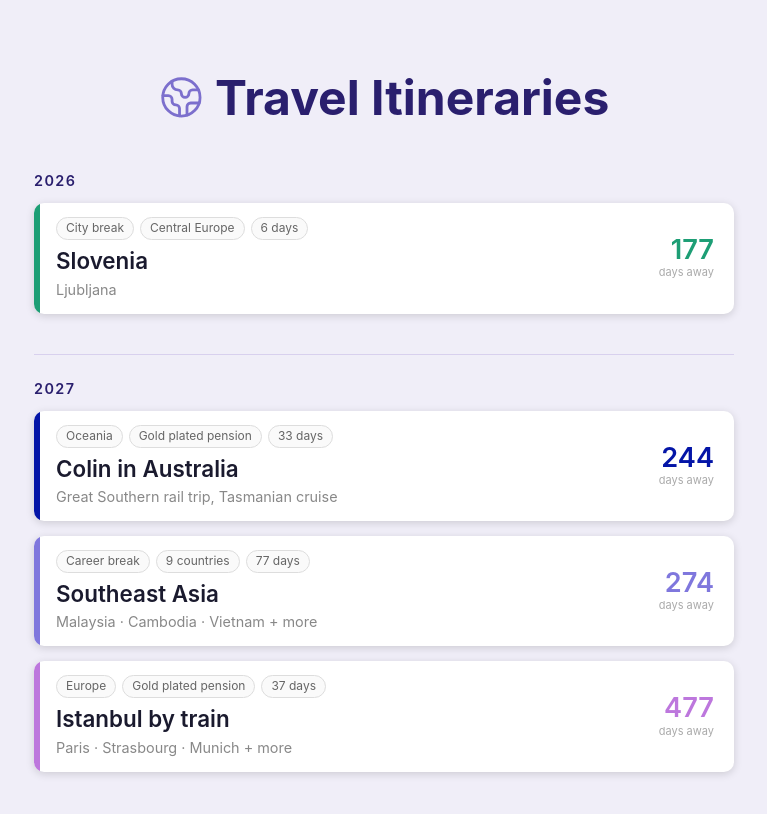
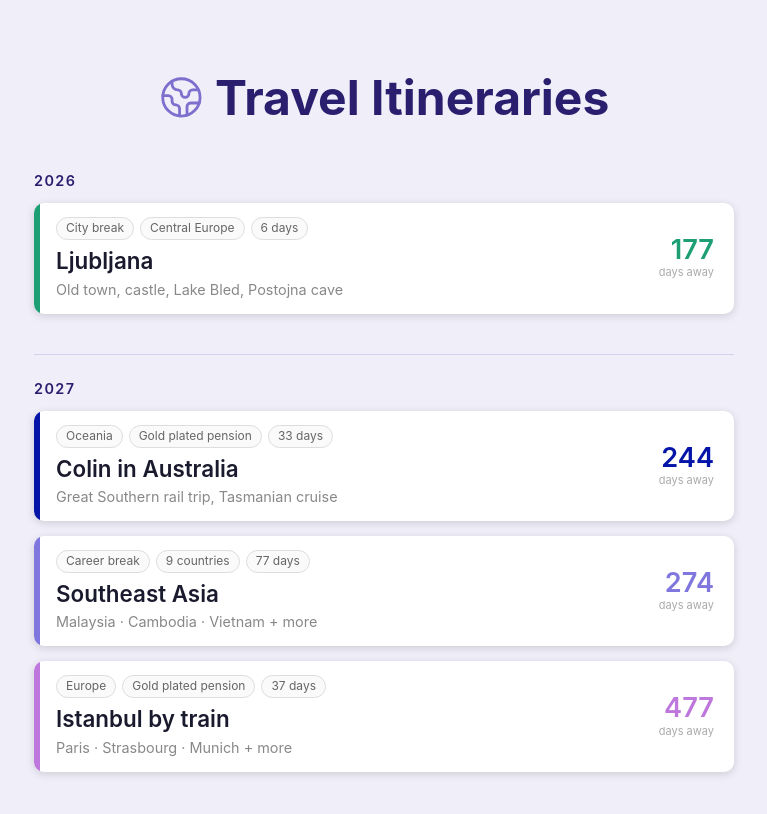
Before and after one commit to 22341/travel-stuff, a React (Vite) app: page / in a window 1280 px wide. Shown: the top 814 px of the page, without its empty margins (256-1023 px from the left). Built offline with nearby package versions, Linux system fonts and the light colour scheme.

Commit message:
title update

```diff
--- a/src/data/trips.ts
+++ b/src/data/trips.ts
@@ -15,11 +15,11 @@ export interface Trip {
 export const trips: Trip[] = [
   {
     slug: "slovenia",
-    title: "Slovenia",
+    title: "Ljubljana",
     year: 2026,
     startDate: "2026-11-01",
     tags: ["City break", "Central Europe", "6 days"],
-    description: "Ljubljana",
+    description: "Old town, castle, Lake Bled, Postojna cave",
     accentColor: "#1D9E75",
   },
   {
```
